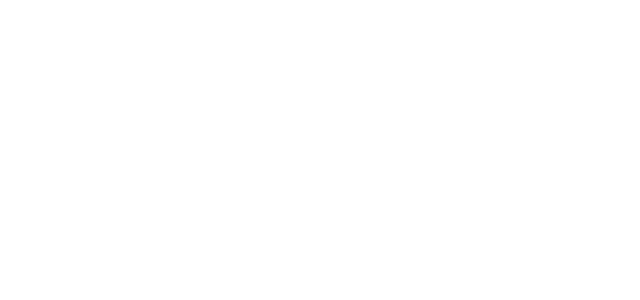
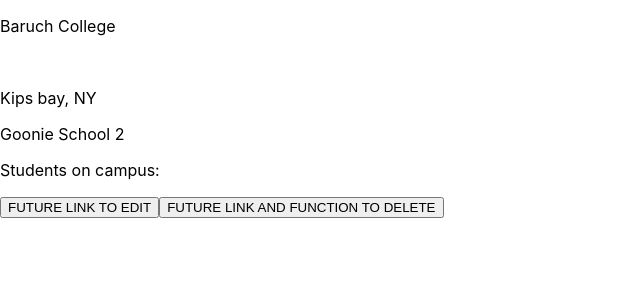
Before and after one commit to MahdiurRahman/campus-manager-frontend, a React (Create React App) app in the folder crud-app/: page /campuses/1 in a window 1280 px wide. Shown: the top 300 px of the page, without its empty margins (0-640 px from the left). Built offline with nearby package versions, Linux system fonts and the light colour scheme.

Commit message:
campusView linked

```diff
--- a/crud-app/src/App.js
+++ b/crud-app/src/App.js
@@ -4,6 +4,7 @@
 import Header from './components/Header.js';
 import StudentGrid from './components/StudentGrid.js';
 import StudentView from './components/StudentView'
+import CampusView from './components/CampusView'
 import CampusMain from './components/CampusMain'
 import {BrowserRouter as Router, Switch, Route} from 'react-router-dom';
 
@@ -109,6 +110,7 @@
           gpa={this.state.students[match.params.id].gpa} />
       )
     }
+    const CampusViewComponent = ({match}) => (<CampusView campus={this.state.campuses[match.params.id]}/>)
 
         return(
           <div id="app">
@@ -118,6 +120,7 @@
                 <Route exact path = "/students" component={StudentGridComponent} />
                 <Route exact path = "/campuses" render={CampusMainComponent}/>
                 <Route exact path="/students/:id" render={StudentViewComponent} />
+                <Route exact path = "/campuses/:id" render={CampusViewComponent}/>
               </Switch>
             </Router>
           </div>
--- a/crud-app/src/components/CampusView.js
+++ b/crud-app/src/components/CampusView.js
@@ -3,10 +3,10 @@
 function CampusView(props) {
     return (
         <div>
-            <p>{props.name}</p>
-            <img src={props.imageURL} />
-            <p>{props.address}</p>
-            <p>{props.description}</p>
+            <p>{props.campus.name}</p>
+            <img src={props.campus.img} />
+            <p>{props.campus.address}</p>
+            <p>{props.campus.bio}</p>
             <p>Students on campus:</p>
             {/* INSERT STUDENT CARDS OVER (possibly via map?) HERE WITH A PROP SENDING TO CORRECT STUDENTS */}
             <button>FUTURE LINK TO EDIT</button>
```
Lines whose indentation alone changed are shown as unchanged.
